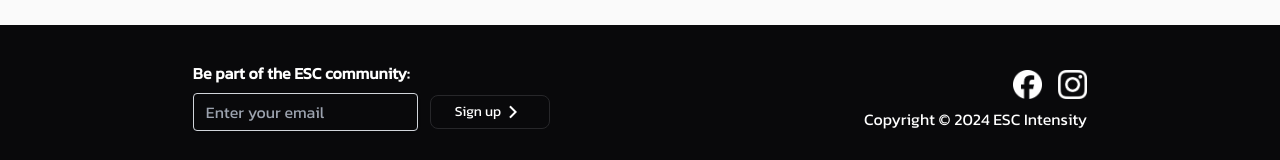
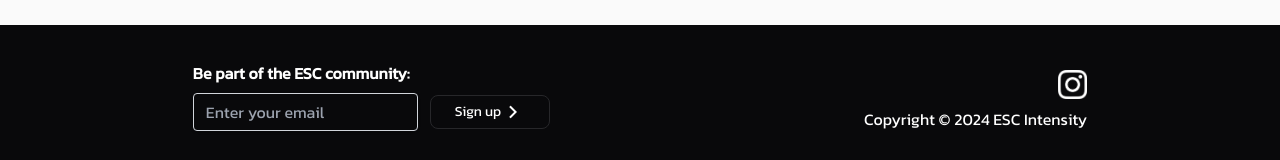
Before and after one commit to dee-lab/escintensity, a Next.js app: page /toggle/what-to-expect in a window 1280 px wide. Shown: the part 1595-1755 px from the top of the page. Built offline with nearby package versions, Linux system fonts and the light colour scheme.

Commit message:
Add instagram link

```diff
--- a/app/toggle/ui/components/socials.jsx
+++ b/app/toggle/ui/components/socials.jsx
@@ -1,18 +1,21 @@
 import Image from "next/image";
+import Link from "next/link";
 
 const Socials = () => {
   return (
     <section className="flex flex-nowrap justify-center py-8 md:py-0 gap-4">
-      <Image
+      {/* <Image
         src="/Facebook_Logo.png"
         width={29}
         height={29}
-        alt="Facebook Logo" />
+        alt="Facebook Logo" /> */}
+      <Link href="https://www.instagram.com/escintensity/">
         <Image
-        src="/Instagram_Logo.png"
-        width={29}
-        height={29}
-        alt="Instagram Logo" />
+          src="/Instagram_Logo.png"
+          width={29}
+          height={29}
+          alt="Instagram Logo" />
+      </Link>
     </section>
   )
 };
```
